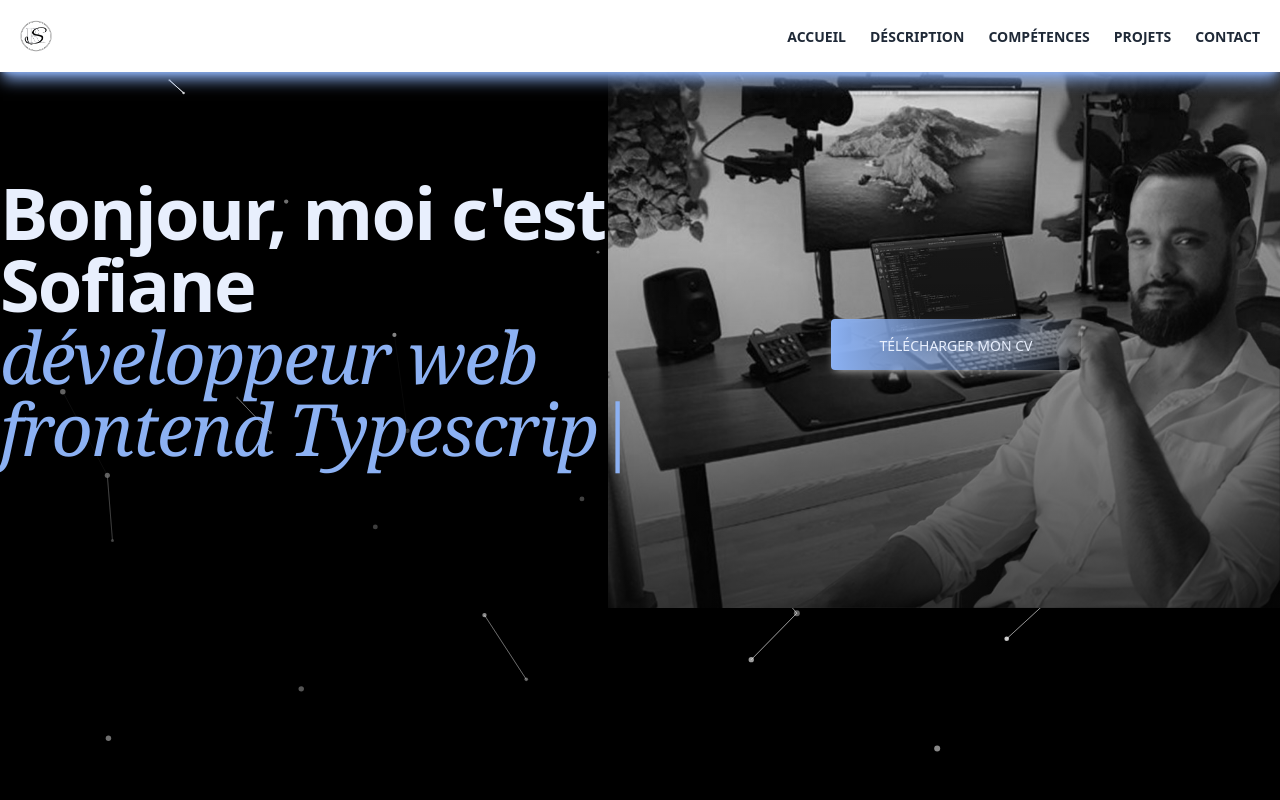
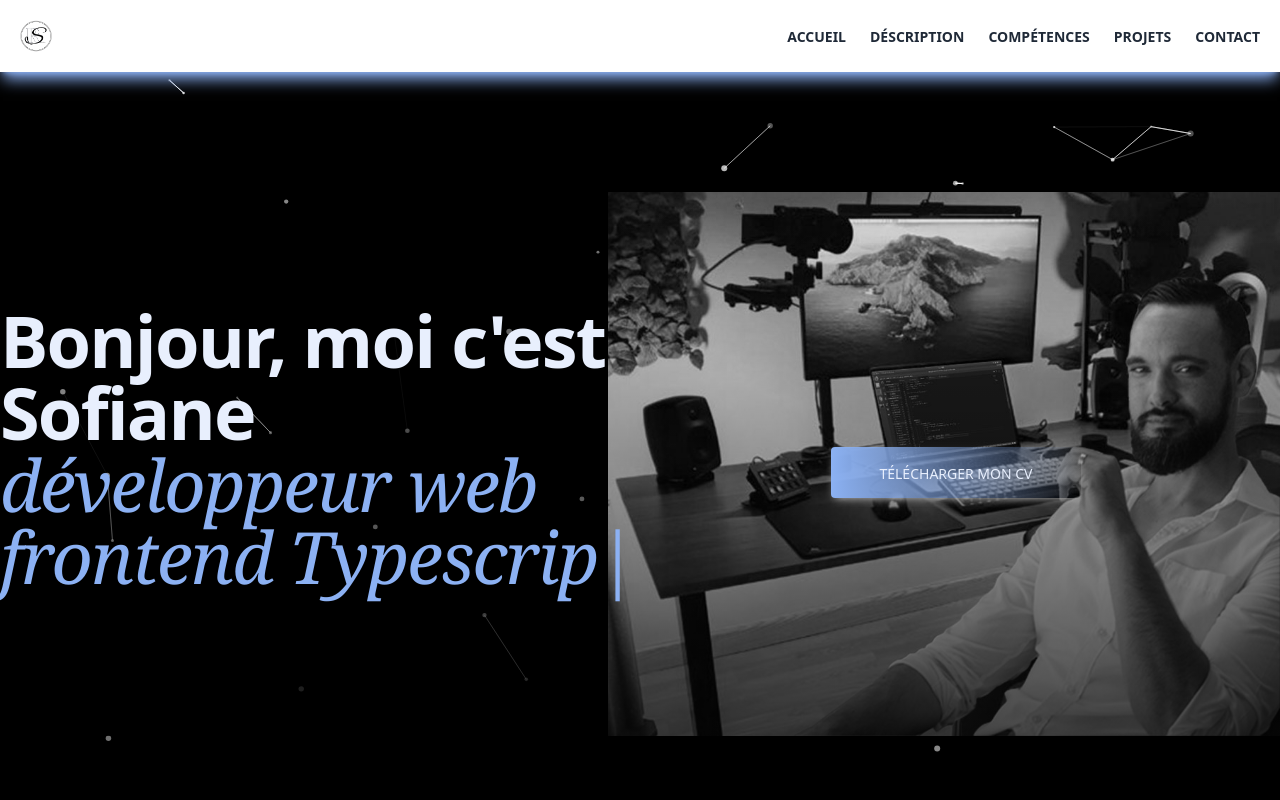
Before and after one commit to naifos60/portfolio, a React (Create React App) app: page / in a window 1280 px wide. Shown: the top 800 px of the page. Built offline with nearby package versions, Linux system fonts and the light colour scheme.

Commit message:
style refactor margin hero

```diff
--- a/src/components/Hero/Hero.jsx
+++ b/src/components/Hero/Hero.jsx
@@ -5,7 +5,7 @@ import ParticlesBackground from "../Particles/ParticlesBackgound"
 
 function Hero() {
     return(
-<div id="acceuil" className=" text-center w-screen h-full lg:text-left sm:h-auto md:h-555 md:mb-12 md:flex md:items-center bg-cover md:bg-contain bg-no-repeat bg-top lg:mb-48 md:bg-right  bg-sof">
+<div id="acceuil" className=" text-center w-screen h-full lg:text-left sm:h-auto md:h-555 md:mb-12 md:flex md:items-center bg-cover md:bg-contain bg-no-repeat bg-top lg:mt-48 md:bg-right  bg-sof">
   <ParticlesBackground/>
     <div className="w-100 mx-auto sm:max-w-2xl md:max-w-3xl lg:max-w-5xl xl:max-w-7xl flex xl:items-center">
       <div className="grid h-auto items-center lg:grid-cols-2 md:justify-items-center " >
```
Also changed, not shown: src/dist/style.css.
